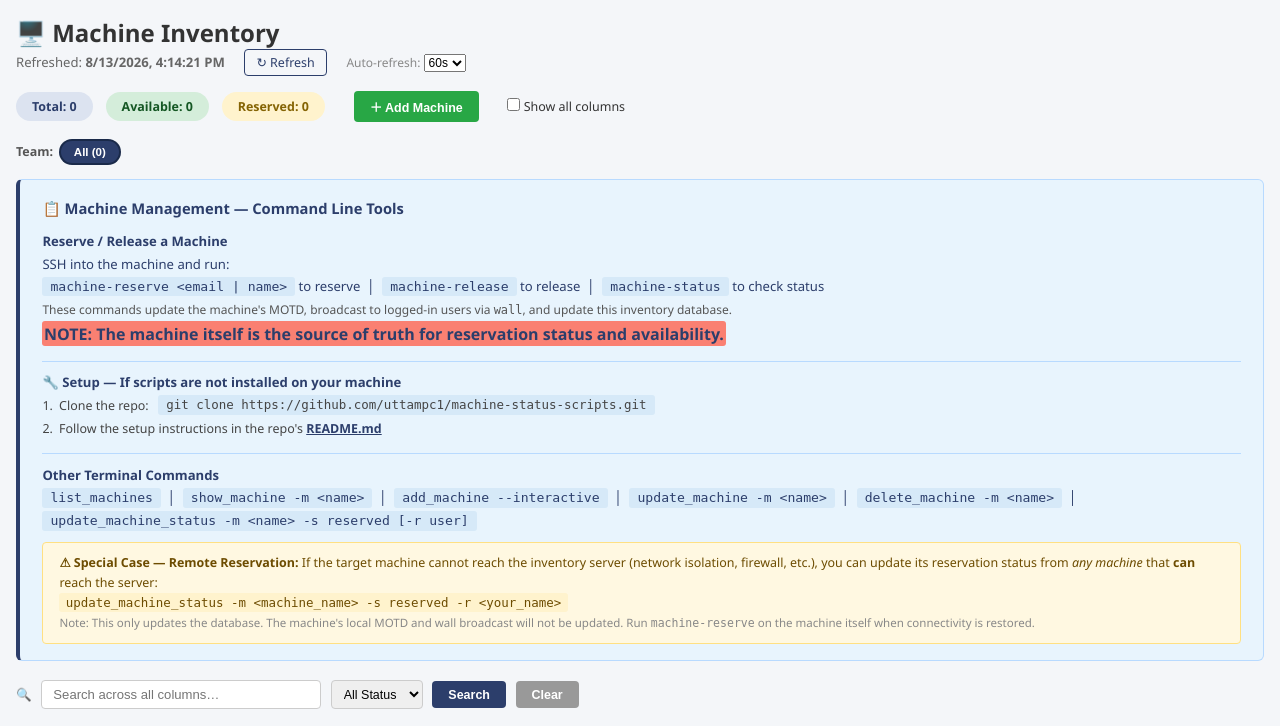
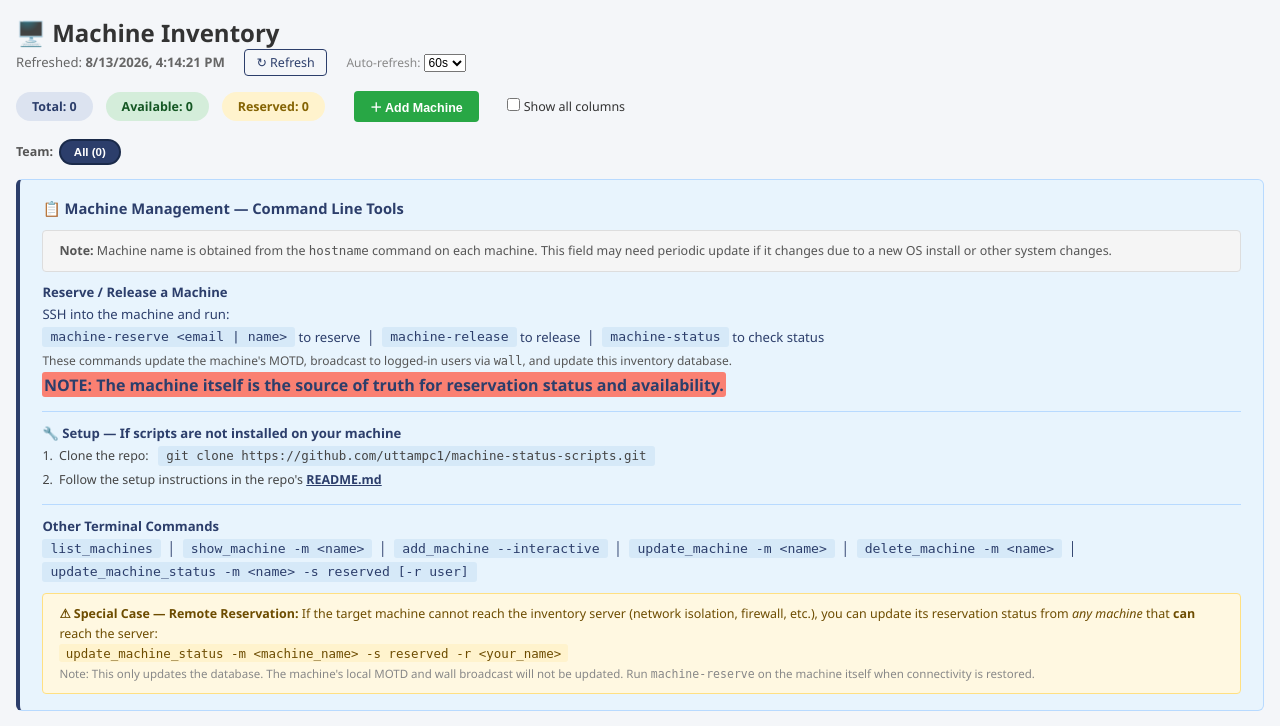
Before and after one commit to uttampc1/machinesapp, a Flask app: page / in a window 1280 px wide. Shown: the top 726 px of the page. Run offline with Flask 3, Linux system fonts and the light colour scheme; data that the repository does not hold is empty.

Commit message:
added one note about setting the machine name

```diff
--- a/templates/index.html
+++ b/templates/index.html
@@ -549,6 +549,11 @@
   ">
     <strong style="font-size:0.92rem;">📋 Machine Management — Command Line Tools</strong>
 
+		<div style="margin-top:0.6rem; padding:0.6rem 1rem; background:#f5f5f5; border:1px solid #ddd; border-radius:4px; font-size:0.78rem; color:#555; line-height:1.6;">
+      <strong>Note:</strong>
+        Machine name is obtained from the <code>hostname</code> command on each machine.
+        This field may need periodic update if it changes due to a new OS install or other system changes.
+    </div>
     <div style="margin-top:0.6rem;">
       <strong>Reserve / Release a Machine</strong><br>
       SSH into the machine and run:<br>
```
